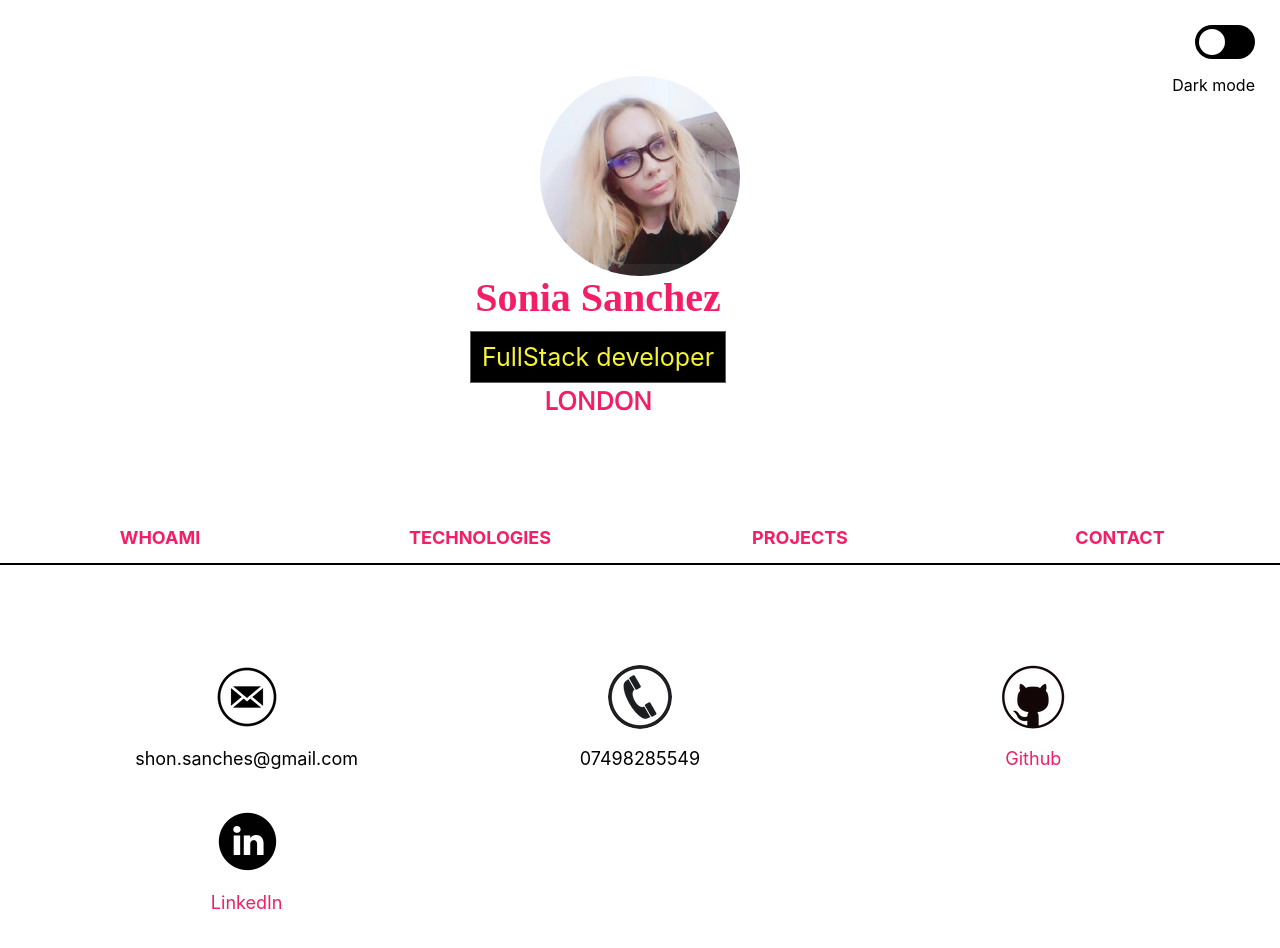
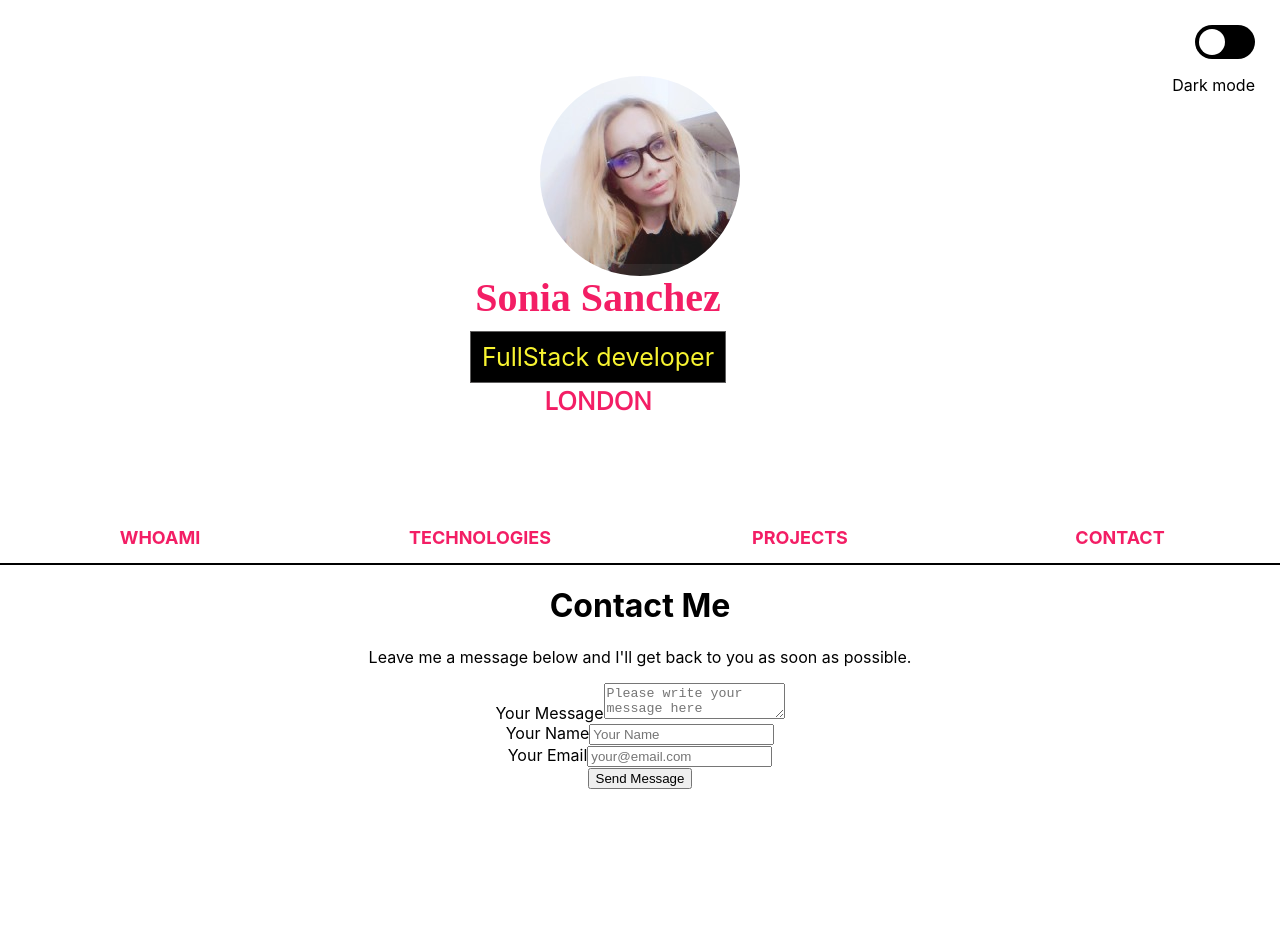
Before and after one commit to sho0n/Portfolio, a React (Create React App) app: page /contact in a window 1280 px wide. Shown: the top 948 px of the page. After the commit the page ends 800 px from the top, so only its background shows below. Built offline with nearby package versions, Linux system fonts and the light colour scheme.

Commit message:
added contact form

```diff
--- a/package.json
+++ b/package.json
@@ -4,6 +4,10 @@
   "version": "0.1.0",
   "private": true,
   "dependencies": {
+    "axios": "^0.19.2",
+    "body-parser": "^1.19.0",
+    "cors": "^2.8.5",
+    "nodemailer": "^6.4.6",
     "react": "^16.9.0",
     "react-circular-progressbar": "^2.0.2",
     "react-dom": "^16.9.0",
--- a/src/Contact/Contact.js
+++ b/src/Contact/Contact.js
@@ -1,39 +1,95 @@
-import React from "react";
+import React, { Component } from "react";
 import "./Contact.css";
 import git from "./github.png";
 import linkedin from "./linkedin.png";
 import mail from "./mail.png";
 import phone from "./telephone.png";
+import axios from 'axios';
 
-function Contact() {
-    return (
-        <>
-            <div className="grid-container_Contact">
-                <div className="contact">
-                    <img src={mail} alt="" className="cont"></img>
-                    <br></br>
-                    shon.sanches@gmail.com
-                </div>
-                <div className="contact">
-                    <img src={phone} alt="" className="cont"></img>
-                    <br></br>
-                    07498285549
-                </div>
-                <div className="contact">
-                    <img src={git} alt="" className="cont"></img>
-                    <br></br>
-                    <a className="link" href="https://github.com/sho0n/">Github</a>
-                </div>
-                <div className="contact">
-                    <img src={linkedin} alt="" className="cont"></img>
-                    <br></br>
-                    <a className="link" href="https://www.linkedin.com/in/sonia-tejero-sanchez/">
-                        LinkedIn
-                    </a>
-                </div>
-            </div>
-        </>
-    );
+class Contact extends Component {
+
+    state = {
+        name: '',
+        message: '',
+        email: '',
+        sent: false,
+        buttonText: 'Send Message'
+    }
+
+    formSubmit = (e) => {
+        e.preventDefault()
+
+        this.setState({
+            buttonText: '...sending'
+        })
+
+        let data = {
+            name: this.state.name,
+            email: this.state.email,
+            message: this.state.message
+        }
+
+        axios.post('API_URI', data)
+        .then( res => {
+            this.setState({ sent: true }, this.resetForm())
+        })
+        .catch( () => {
+          console.log('Message not sent')
+        })
+      }
+
+    resetForm = () => {
+        this.setState({
+            name: '',
+            message: '',
+            email: ''
+        })
+    }
+
+    render() {
+        return(
+            <div className="row img-bg contact-page">
+				<div className="offset-2 d-none d-sm-none d-md-none d-lg-block"></div>
+				<div className="col-sm-11 col-md-12 col-lg-10">
+					<div className="row">
+                        <div className="col-sm-12 col-md-9 col-lg-7">
+                            <div className="main-section" id="contact">
+                                <h1>Contact Me</h1>
+                                <p className="description-text">
+                                Leave me a message below and I'll get back to you as soon as possible.
+                                </p>
+                                <div className="sep-small"></div>
+
+                                <form className="contact-form" onSubmit={ (e) => this.formSubmit(e)}>
+                                    <label class="message" htmlFor="message-input">Your Message</label>
+                                    <textarea onChange={e => this.setState({ message: e.target.value})} name="message" class="message-input" type="text" placeholder="Please write your message here" value={this.state.message} required/>
+                                    <div className="sep-small"></div>
+
+                                    <label class="message-name" htmlFor="message-name">Your Name</label>
+                                    <input onChange={e => this.setState({ name: e.target.value})} name="name" class="message-name" type="text" placeholder="Your Name" value={this.state.name}/>
+                                    <div className="sep-small"></div>
+
+                                    <label class="message-email" htmlFor="message-email">Your Email</label>
+                                    <input onChange={(e) => this.setState({ email: e.target.value})} name="email" class="message-email" type="email" placeholder="your@email.com" required value={this.state.email} />
+                                    <div className="sep-medium"></div>
+
+                                    <div className="button--container">
+                                        { (!this.state.sent)
+                                        ?
+                                        <button type="submit" className="button button-primary">{this.state.buttonText}</button>
+                                        :
+                                        <button className="button button-disabled">Message Sent</button>
+                                        }
+                                    </div>
+
+                                </form>
+                            </div>
+                        </div>
+                    </div>
+				</div>
+			</div>
+        );
+    }
 }
 
 export default Contact;
--- a/src/Projects/Projects.css
+++ b/src/Projects/Projects.css
@@ -12,3 +12,9 @@
 iframe {
     height: 500px;
 }
+
+.projectLink {
+    color: black;
+    font-size: 23px;
+    text-transform: capitalize;
+}
--- a/src/Projects/Projects.js
+++ b/src/Projects/Projects.js
@@ -5,11 +5,11 @@ function Projects() {
     return (
         <div className='projContainer'>
             <div className='proj'>
-            <h1>React-Tetris</h1>
+            <h1><a className='projectLink' href='https://sho0n.github.io/react-tetris/'>React-Tetris</a></h1>
             <iframe src="https://sho0n.github.io/react-tetris/" title='tetris'/>
             </div>
             <div className='proj'>
-            <h1>Kodflix</h1>
+            <h1><a className='projectLink' href='https://kodflix-sonia.herokuapp.com/'>Kodflix</a></h1>
             <iframe src="https://kodflix-sonia.herokuapp.com/" title='kodflix'/>
             </div>
             <div className='proj'>
--- a/src/Technologies/Technologies.js
+++ b/src/Technologies/Technologies.js
@@ -65,7 +65,7 @@ function Technologies() {
 							<br/>
 							<br/>
 							<h1>REACT</h1>
-							<p>Intermidiate</p>
+							<p>intermediate</p>
 						</div>
 					</div>
 				</div>
@@ -78,7 +78,7 @@ function Technologies() {
 							<br/>
 							<br/>
 							<h1>NODE.JS</h1>
-							<p>Itermediate</p>
+							<p>Intermediate</p>
 						</div>
 					</div>
 				</div>
```
Also changed, not shown: 1 other file (tests, documents, lock files or other folders).
